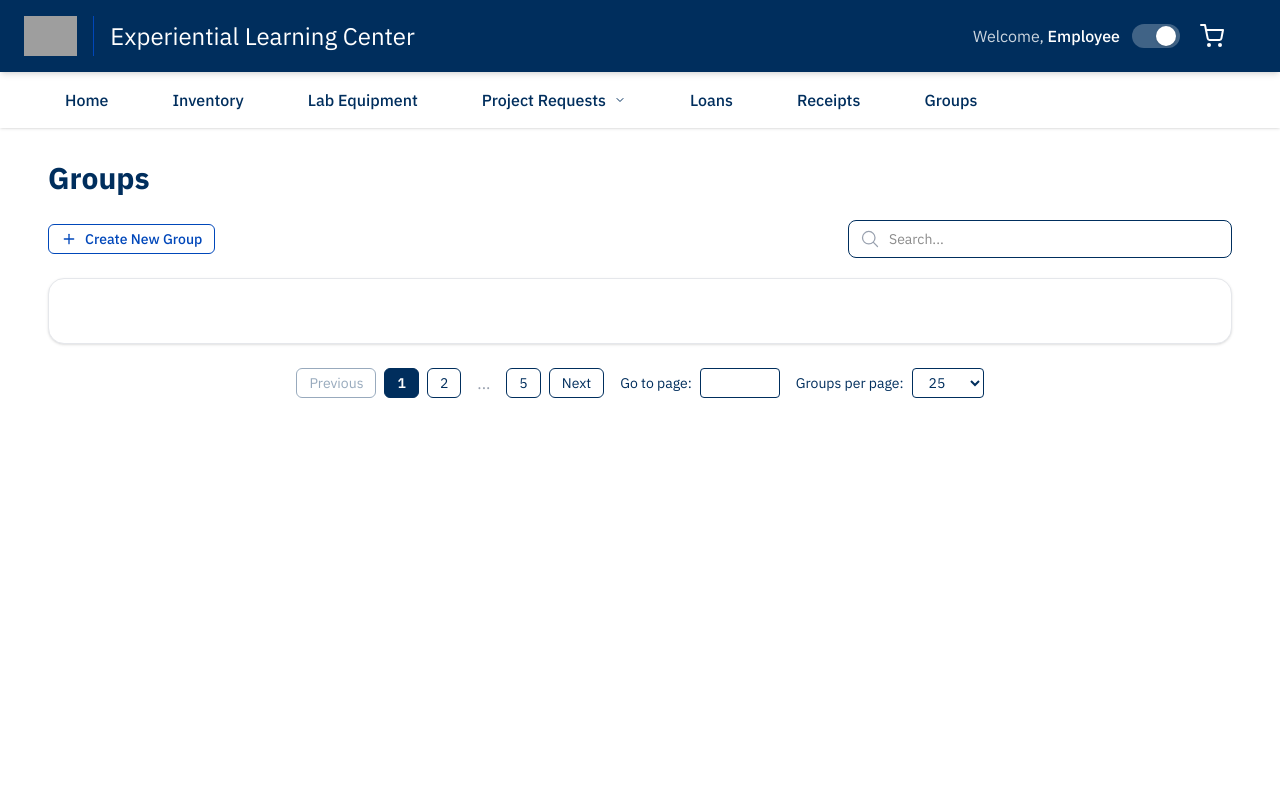
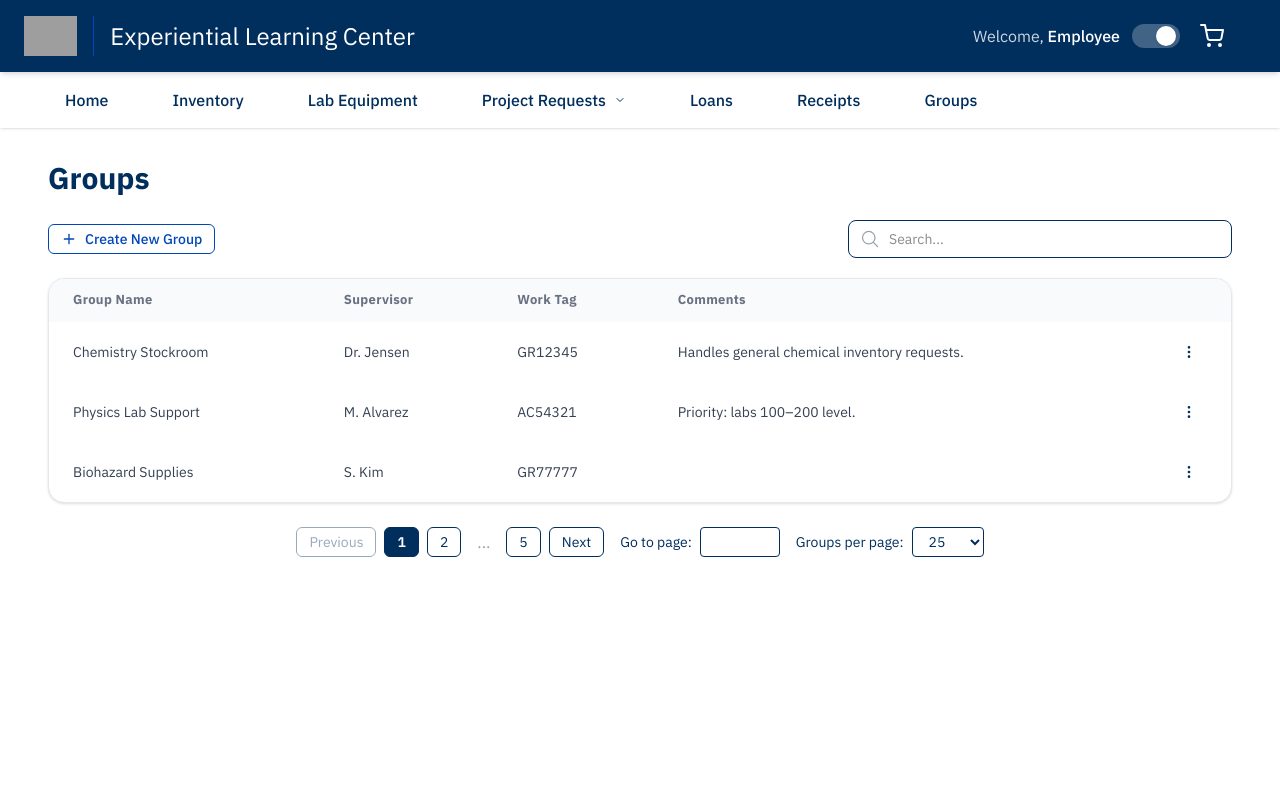
Before and after one commit to BYU-ECE-Software/EPICenter-Website, a Next.js app: page /groups in a window 1280 px wide. Shown: the top 800 px of the page. Built offline with nearby package versions, Linux system fonts and the light colour scheme; grey boxes are pictures that could not be loaded.

Commit message:
group form and table complete. no backend connection yet

```diff
--- a/app/groups/page.tsx
+++ b/app/groups/page.tsx
@@ -5,9 +5,53 @@ import SearchBar from "@/components/SearchBar";
 import Pagination from "@/components/Pagination";
 import PrimaryButton from "@/components/PrimaryButton";
 import FormModal from "@/components/FormModal";
+import DataTable from "@/components/DataTable";
+import RowActionMenu from "@/components/RowActionMenu";
+import ConfirmModal from "@/components/ConfirmModal";
 import { useRole } from "@/app/providers/RoleProvider";
 import { useRouter } from "next/navigation";
-import { FiPlus } from "react-icons/fi";
+import { FiPlus, FiEdit2, FiMoreVertical, FiTrash2 } from "react-icons/fi";
+
+// Eventually take this out and use the actual type file. The type just doesn't match this table yet. Once schema changes are made.
+type GroupRow = {
+  id: number;
+  groupName: string;
+  supervisor: string;
+  workTag: string;
+  comments: string;
+};
+
+// Action Buttons (edit and delete) that go in the last column of the data table.
+function RowActions({
+  row,
+  onEdit,
+  onRemove,
+}: {
+  row: any;
+  onEdit: (row: any) => void;
+  onRemove: (row: any) => void;
+}) {
+  return (
+    <div className="flex items-center justify-end">
+      <RowActionMenu
+        trigger={<FiMoreVertical className="h-4 w-4" />}
+        items={[
+          {
+            label: "Edit",
+            icon: <FiEdit2 className="h-4 w-4" />,
+            onClick: () => onEdit(row),
+          },
+          {
+            label: "Remove",
+            icon: <FiTrash2 className="h-4 w-4" />,
+            variant: "danger",
+            onClick: () => onRemove(row),
+          },
+        ]}
+      />
+    </div>
+  );
+}
 
 export default function GroupsPage() {
   // Search state
@@ -18,21 +62,54 @@ export default function GroupsPage() {
   const [pageSize, setPageSize] = useState(25);
   const totalPages = 5;
 
-  // Group Modal State
+  // Group Modal State - functionality for both create and edit
   const [groupModalOpen, setGroupModalOpen] = useState(false);
   const [saving, setSaving] = useState(false);
+  type GroupModalMode = "create" | "edit";
+  const [groupModalMode, setGroupModalMode] =
+    useState<GroupModalMode>("create");
+  const [editingRow, setEditingRow] = useState<GroupRow | null>(null);
+  const isEdit = groupModalMode === "edit";
+  const modalTitle = isEdit ? "Edit Group" : "Create New Group";
+  const modalSaveLabel = isEdit ? "Save Changes" : "Create Group";
+
+  // Remove Confirm Modal State
+  const [removeOpen, setRemoveOpen] = useState(false);
+  const [rowToRemove, setRowToRemove] = useState<GroupRow | null>(null);
+  const [removing, setRemoving] = useState(false);
 
   // Group form values (single object for FormModal)
   const [groupForm, setGroupForm] = useState({
     groupName: "",
-    description: "",
-    department: "",
-    controllerEmail: "",
-    balance: "",
-    operatingUnit: "",
-    accountCode: "",
-    classCode: "",
+    supervisor: "",
+    workTag: "",
+    comments: "",
   });
+
+  // Temp dummy data
+  const [groups] = useState<GroupRow[]>([
+    {
+      id: 1,
+      groupName: "Chemistry Stockroom",
+      supervisor: "Dr. Jensen",
+      workTag: "GR12345",
+      comments: "Handles general chemical inventory requests.",
+    },
+    {
+      id: 2,
+      groupName: "Physics Lab Support",
+      supervisor: "M. Alvarez",
+      workTag: "AC54321",
+      comments: "Priority: labs 100–200 level.",
+    },
+    {
+      id: 3,
+      groupName: "Biohazard Supplies",
+      supervisor: "S. Kim",
+      workTag: "GR77777",
+      comments: "",
+    },
+  ]);
 
   // Optional error banner placeholder
   const [loadError] = useState<string | null>(null);
@@ -48,30 +125,100 @@ export default function GroupsPage() {
   }, [isEmployee, router]);
 
   // Open Create Group Modal
-  const openCreateGroup = () => setGroupModalOpen(true);
+  const openCreateGroup = () => {
+    setGroupModalMode("create");
+    setEditingRow(null);
+    resetGroupForm();
+    setGroupModalOpen(true);
+  };
+
+  // Open Edit Group Modal
+  const openEditGroup = (row: GroupRow) => {
+    setGroupModalMode("edit");
+    setEditingRow(row);
+    fillGroupFormFromRow(row);
+    setGroupModalOpen(true);
+  };
 
   // Close Create Group Modal
   const handleCloseGroupModal = () => {
+    resetGroupForm();
+    setEditingRow(null);
     setGroupModalOpen(false);
+    setGroupModalMode("create");
     setSaving(false);
   };
 
   // Placeholder submit New Group Creation to backend
   const handleGroupModalSubmit = async () => {
-    // no-op for now (fields + backend later)
-    setSaving(false);
-    setGroupModalOpen(false);
+    handleCloseGroupModal();
   };
 
   // Whether or not the Group Modal submission should be disabled
   const isSubmitDisabled =
-    !groupForm.groupName.trim() ||
-    !groupForm.balance.trim() ||
-    !groupForm.operatingUnit.trim() ||
-    !groupForm.accountCode.trim() ||
-    !groupForm.classCode.trim() ||
-    !groupForm.department.trim() ||
-    !groupForm.controllerEmail.trim();
+    !groupForm.groupName.trim() || !groupForm.workTag.trim();
+
+  // reset all fields in the group modal form
+  const resetGroupForm = () => {
+    setGroupForm({
+      groupName: "",
+      supervisor: "",
+      workTag: "",
+      comments: "",
+    });
+  };
+
+  // fill the fields in the group form with current data when editing a group
+  const fillGroupFormFromRow = (row: GroupRow) => {
+    setGroupForm({
+      groupName: row.groupName ?? "",
+      supervisor: row.supervisor ?? "",
+      workTag: row.workTag ?? "",
+      comments: row.comments ?? "",
+    });
+  };
+
+  // Remove Confirmation Handlers
+  const openRemoveConfirm = (row: GroupRow) => {
+    setRowToRemove(row);
+    setRemoveOpen(true);
+  };
+
+  const closeRemoveConfirm = () => {
+    setRemoveOpen(false);
+    setRowToRemove(null);
+  };
+
+  const confirmRemove = async () => {
+    // no backend yet — just close
+    setRemoving(true);
+    try {
+      closeRemoveConfirm();
+    } finally {
+      setRemoving(false);
+    }
+  };
+
+  // columns in the data table
+  const columns = [
+    { key: "groupName", header: "Group Name" },
+    { key: "supervisor", header: "Supervisor" },
+    { key: "workTag", header: "Work Tag" },
+    { key: "comments", header: "Comments" },
+    {
+      key: "actions",
+      header: "",
+      headerClassName: "w-[1%]",
+      cellClassName: "text-right",
+      render: (row: GroupRow) => (
+        <RowActions
+          row={row}
+          onEdit={openEditGroup}
+          onRemove={openRemoveConfirm}
+        />
+      ),
+    },
+  ];
 
   return (
     <main className="min-h-[calc(100vh-8rem)] bg-white px-12 py-8">
@@ -108,10 +255,8 @@ export default function GroupsPage() {
       )}
 
       {/* Table placeholder space (intentionally empty for now) */}
-      <div className="mb-6 rounded-2xl border border-gray-200 bg-white p-8 shadow-sm">
-        <div className="text-sm text-gray-500">
-          {/* Intentionally blank — table will go here later */}
-        </div>
+      <div className="mb-6">
+        <DataTable data={groups} loading={false} columns={columns} />
       </div>
 
       <Pagination
@@ -128,10 +273,10 @@ export default function GroupsPage() {
         open={groupModalOpen}
         onClose={handleCloseGroupModal}
         onSubmit={handleGroupModalSubmit}
-        title="Create New Group"
+        title={modalTitle}
         size="lg"
         saving={saving}
-        saveLabel="Create Group"
+        saveLabel={modalSaveLabel}
         submitDisabled={isSubmitDisabled}
         values={groupForm}
         setValues={setGroupForm}
@@ -149,8 +294,9 @@ export default function GroupsPage() {
           {
             key: "workTag",
             label: "Work Tag",
+            helperText: "2 letters (GR, AC, etc), and 5 numbers",
             required: true,
-            placeholder: "Ex GRXXXXX change this...",
+            placeholder: "GRXXXXX",
           },
           {
             key: "comments",
@@ -161,6 +307,25 @@ export default function GroupsPage() {
           },
         ]}
       />
+
+      {/* Confirm Removal of a Group */}
+      <ConfirmModal
+        open={removeOpen}
+        title="Remove group?"
+        message={
+          rowToRemove?.groupName
+            ? `Are you sure you want to remove "${rowToRemove.groupName}"?`
+            : "Are you sure you want to remove this group?"
+        }
+        confirmLabel="Remove"
+        cancelLabel="Cancel"
+        busy={removing}
+        busyLabel="Removing…"
+        variant="primary"
+        closeOnBackdrop={true}
+        onCancel={closeRemoveConfirm}
+        onConfirm={confirmRemove}
+      />
     </main>
   );
 }
--- a/components/FormModal.tsx
+++ b/components/FormModal.tsx
@@ -19,6 +19,7 @@ type Adornment = {
 type BaseField = {
   key: string;
   label: string;
+  helperText?: string;
   required?: boolean;
   placeholder?: string;
   colSpan?: 1 | 2;
@@ -141,8 +142,16 @@ export default function FormModal<T extends Record<string, any>>({
 
           return (
             <div key={field.key} className={colClass}>
-              <label className={LABEL_CLASS}>
-                {field.label} {field.required ? "*" : null}
+              <label className="flex items-baseline gap-2 mb-1">
+                <span className={LABEL_CLASS}>
+                  {field.label} {field.required ? "*" : null}
+                </span>
+
+                {field.helperText ? (
+                  <span className="text-xs text-gray-500 font-normal">
+                    {field.helperText}
+                  </span>
+                ) : null}
               </label>
 
               {field.kind === "select" ? (
```
